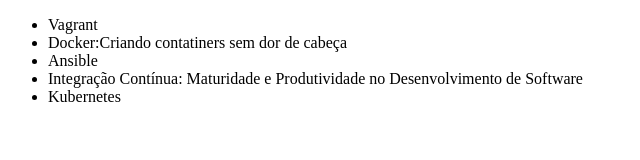
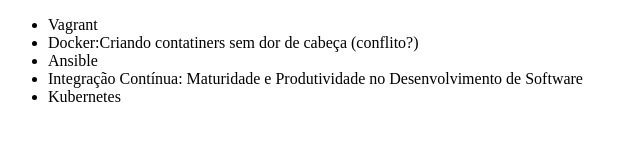
Before and after one commit to bsmaciel/alura-git, a plain HTML site: page index.html in a window 1280 px wide. Shown: the full height of the page, 0-640 px from the left. Drawn offline with Linux system fonts and the light colour scheme.

Commit message:
Verificação de conflito durante merge com outra branch

```diff
--- a/index.html
+++ b/index.html
@@ -7,7 +7,7 @@
 <body>
     <ul>
         <li>Vagrant</li>
-        <li>Docker:Criando contatiners sem dor de cabeça</li>
+        <li>Docker:Criando contatiners sem dor de cabeça (conflito?)</li>
         <li>Ansible</li>
         <li>Integração Contínua: Maturidade e Produtividade no Desenvolvimento de Software</li>
         <li>Kubernetes</li>
```
